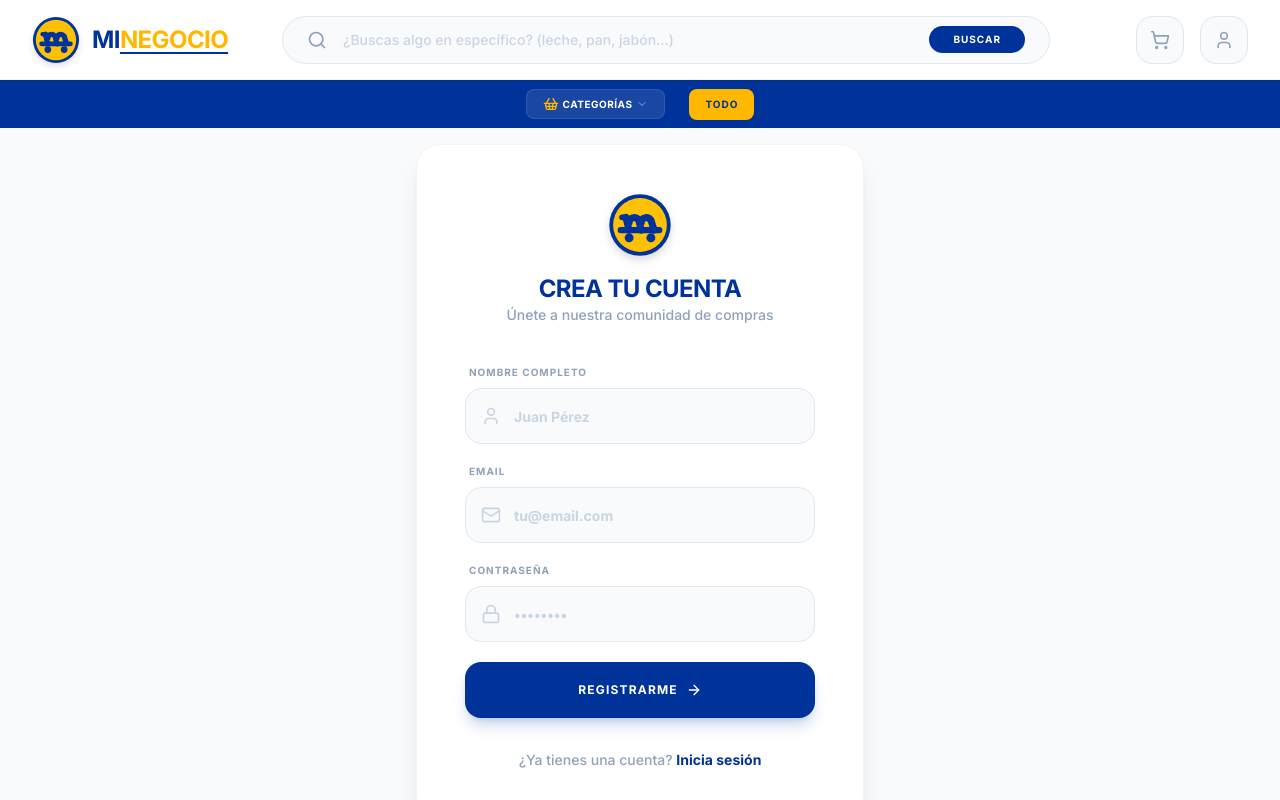
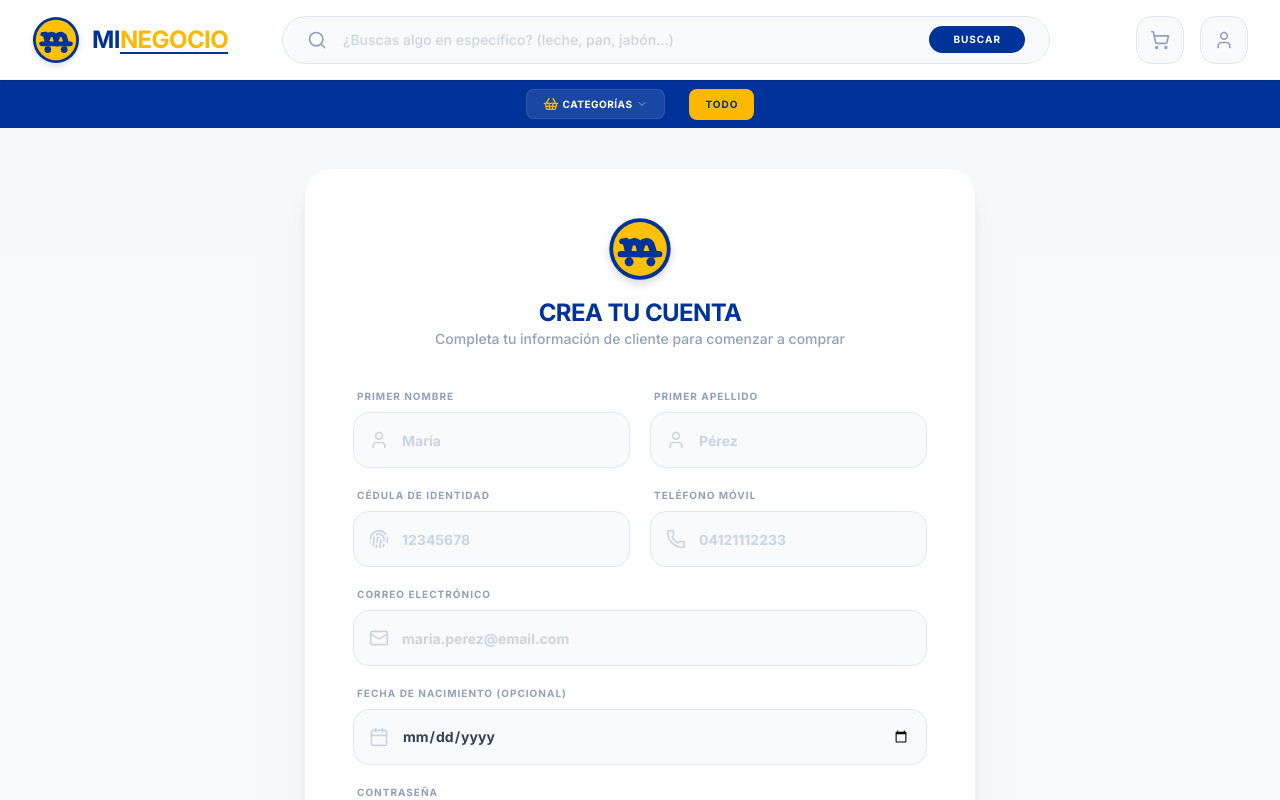
Before and after one commit to dmz-pz/e-commerce-v2, a React (Vite) app: page /register in a window 1280 px wide. Shown: the top 800 px of the page. Built offline with nearby package versions, Linux system fonts and the light colour scheme; no server answers.

Commit message:
feat(frontend): Actualizado el flujo de registro (Register.tsx, UserContext.tsx y apiClient.ts) para soportar y enviar los nuevos campos requeridos del cliente (cédula y teléfono).

```diff
--- a/src/context/UserContext.tsx
+++ b/src/context/UserContext.tsx
@@ -1,4 +1,5 @@
 import React, { createContext, useContext, useState, useEffect } from 'react';
+import { apiClient } from '../services/apiClient.ts';
 
 interface Address {
   id: string;
@@ -21,7 +22,15 @@ interface User {
 interface UserContextType {
   user: User | null;
   login: (email: string, password: string) => Promise<void>;
-  register: (name: string, email: string, password: string) => Promise<void>;
+  register: (data: {
+    cedula: string;
+    firstName: string;
+    lastName: string;
+    phone: string;
+    email: string;
+    password: string;
+    birthdate?: string;
+  }) => Promise<void>;
   logout: () => void;
   updateProfile: (data: Partial<User>) => Promise<void>;
   addAddress: (address: Omit<Address, 'id'>) => Promise<void>;
@@ -34,106 +43,130 @@ const UserContext = createContext<UserContextType | undefined>(undefined);
 export const UserProvider: React.FC<{ children: React.ReactNode }> = ({ children }) => {
   const [user, setUser] = useState<User | null>(null);
 
-  // Simulate persistent login
+  // Validar sesión inicial con el backend
   useEffect(() => {
+    const fetchMe = async () => {
+      const savedToken = localStorage.getItem('token');
+      if (savedToken) {
+        try {
+          const res = await apiClient.get<{
+            user: {
+              id: string;
+              name: string;
+              email: string;
+              phone?: string;
+              role?: string;
+            };
+          }>('auth/me');
+
+          if (res && res.user) {
+            const userObj: User = {
+              id: res.user.id,
+              name: res.user.name,
+              email: res.user.email,
+              phone: res.user.phone,
+              addresses: [],
+              role: (res.user.role?.toLowerCase() as any) || 'client'
+            };
+            setUser(userObj);
+            localStorage.setItem('demo_user', JSON.stringify(userObj));
+          }
+        } catch (err) {
+          console.error("Error al validar sesión con backend, limpiando credenciales:", err);
+          logout();
+        }
+      } else {
         const savedUser = localStorage.getItem('demo_user');
         if (savedUser) {
           setUser(JSON.parse(savedUser));
         }
+      }
+    };
+
+    fetchMe();
   }, []);
 
-  const login = async (email: string, _password: string) => {
-    // Simulate API call
-    return new Promise<void>((resolve, reject) => {
-      setTimeout(() => {
-        const demoAccounts: User[] = [
-          {
-            id: 'admin-1',
-            name: 'Administrador de Sede',
-            email: 'admin@supermercado.com',
+  const login = async (email: string, password: string) => {
+    const res = await apiClient.post<{
+      status: string;
+      token: string;
+      user: {
+        id: string;
+        name: string;
+        email: string;
+        phone?: string;
+        role?: string;
+      };
+    }>('auth/login', { email, password });
+
+    if (res && res.token) {
+      localStorage.setItem('token', res.token);
+      const userObj: User = {
+        id: res.user.id,
+        name: res.user.name,
+        email: res.user.email,
+        phone: res.user.phone,
         addresses: [],
-            role: 'admin'
-          },
-          {
-            id: 'staff-1',
-            name: 'Carlos Picker',
-            email: 'staff@supermercado.com',
-            addresses: [],
-            role: 'picker'
-          },
-          {
-            id: 'del-1',
-            name: 'Carlos Pérez',
-            email: 'delivery@supermercado.com',
-            addresses: [],
-            role: 'delivery'
-          },
-          {
-            id: 'client-1',
-            name: 'Mateo Sanchez',
-            email: 'cliente@gmail.com',
-            addresses: [],
-            role: 'client'
-          }
-        ];
-
-        const targetEmail = email.toLowerCase().trim();
-        const demoFound = demoAccounts.find(u => u.email === targetEmail);
-
-        if (demoFound) {
-          setUser(demoFound);
-          localStorage.setItem('demo_user', JSON.stringify(demoFound));
-          resolve();
-          return;
-        }
-
-        // Simple demo logic: check local storage or use mock
-        const savedUsers = JSON.parse(localStorage.getItem('registered_users') || '[]');
-        const found = savedUsers.find((u: any) => u.email.toLowerCase().trim() === targetEmail);
-
-        if (found) {
-          const userObj = { ...found, id: found.id || '1', role: found.role || 'client' };
+        role: (res.user.role?.toLowerCase() as any) || 'client'
+      };
       setUser(userObj);
       localStorage.setItem('demo_user', JSON.stringify(userObj));
-          resolve();
     } else {
-          reject(new Error('Credenciales inválidas. Prueba con: admin@supermercado.com, staff@supermercado.com o cliente@gmail.com'));
+      throw new Error('No se recibió el token de autenticación');
     }
-      }, 800);
-    });
   };
 
-  const register = async (name: string, email: string, _password: string) => {
-    return new Promise<void>((resolve) => {
-      setTimeout(() => {
-        const newUser: User = {
-          id: Math.random().toString(36).substr(2, 9),
-          name,
-          email,
-          addresses: [],
-          role: 'client'
-        };
-
-        const savedUsers = JSON.parse(localStorage.getItem('registered_users') || '[]');
-        localStorage.setItem('registered_users', JSON.stringify([...savedUsers, newUser]));
-
-        setUser(newUser);
-        localStorage.setItem('demo_user', JSON.stringify(newUser));
-        resolve();
-      }, 800);
-    });
+  const register = async (data: {
+    cedula: string;
+    firstName: string;
+    lastName: string;
+    phone: string;
+    email: string;
+    password: string;
+    birthdate?: string;
+  }) => {
+    // 1. Llamar a la API del backend para registrarse de forma segura
+    await apiClient.post<{ status: string; user: any }>('auth/register', data);
+    // 2. Loguearse automáticamente usando las credenciales recién creadas
+    await login(data.email, data.password);
   };
 
   const logout = () => {
     setUser(null);
     localStorage.removeItem('demo_user');
+    localStorage.removeItem('token');
   };
 
   const updateProfile = async (data: Partial<User>) => {
     if (!user) return;
+    try {
+      const res = await apiClient.patch<{
+        user: {
+          id: string;
+          name: string;
+          email: string;
+          phone?: string;
+          role?: string;
+        };
+      }>('auth/profile', data);
+
+      if (res && res.user) {
+        const updatedUser = {
+          ...user,
+          name: res.user.name,
+          email: res.user.email,
+          phone: res.user.phone,
+          role: (res.user.role?.toLowerCase() as any) || 'client'
+        };
+        setUser(updatedUser);
+        localStorage.setItem('demo_user', JSON.stringify(updatedUser));
+      }
+    } catch (err: any) {
+      console.warn("Falla al actualizar perfil en servidor, actualizando localmente:", err);
       const updatedUser = { ...user, ...data };
       setUser(updatedUser);
       localStorage.setItem('demo_user', JSON.stringify(updatedUser));
+    }
   };
 
   const addAddress = async (address: Omit<Address, 'id'>) => {
--- a/src/pages/Register.tsx
+++ b/src/pages/Register.tsx
@@ -2,12 +2,16 @@ import React, { useState } from 'react';
 import { motion } from 'motion/react';
 import { useNavigate, Link } from 'react-router-dom';
 import { useUser } from '../context/UserContext.tsx';
-import { User, Mail, Lock, ArrowRight, Loader2, Sparkles } from 'lucide-react';
+import { User, Mail, Lock, ArrowRight, Loader2, Phone, Calendar, Fingerprint } from 'lucide-react';
 import { Logo } from '../components/Logo.tsx';
 
 const Register: React.FC = () => {
-  const [name, setName] = useState('');
+  const [cedula, setCedula] = useState('');
+  const [firstName, setFirstName] = useState('');
+  const [lastName, setLastName] = useState('');
+  const [phone, setPhone] = useState('');
   const [email, setEmail] = useState('');
+  const [birthdate, setBirthdate] = useState('');
   const [password, setPassword] = useState('');
   const [loading, setLoading] = useState(false);
   const [error, setError] = useState('');
@@ -19,8 +23,35 @@ const Register: React.FC = () => {
     setLoading(true);
     setError('');
 
+    // Validaciones básicas de formato del frontend previas al backend
+    if (!/^\d{7,8}$/.test(cedula)) {
+      setError('La cédula debe contener entre 7 y 8 dígitos numéricos.');
+      setLoading(false);
+      return;
+    }
+
+    if (!/^\d{11}$/.test(phone)) {
+      setError('El teléfono debe contener exactamente 11 dígitos numéricos (ej: 04121234567).');
+      setLoading(false);
+      return;
+    }
+
+    if (password.length < 8) {
+      setError('La contraseña debe tener al menos 8 caracteres.');
+      setLoading(false);
+      return;
+    }
+
     try {
-      await register(name, email, password);
+      await register({
+        cedula,
+        firstName,
+        lastName,
+        phone,
+        email,
+        password,
+        birthdate: birthdate || undefined
+      });
       navigate('/profile');
     } catch (err: any) {
       setError(err.message || 'Error al registrarse');
@@ -30,11 +61,11 @@ const Register: React.FC = () => {
   };
 
   return (
-    <main className="min-h-[80vh] flex items-center justify-center p-4">
+    <main className="min-h-[90vh] flex items-center justify-center p-4 py-10 bg-slate-50/50">
       <motion.div
         initial={{ opacity: 0, y: 20 }}
         animate={{ opacity: 1, y: 0 }}
-        className="w-full max-w-md bg-white rounded-3xl shadow-xl shadow-border/5 border border-slate-100 overflow-hidden"
+        className="w-full max-w-2xl bg-white rounded-3xl shadow-xl shadow-border/5 border border-slate-100 overflow-hidden"
       >
         <div className="p-8 md:p-12">
           <div className="text-center mb-10">
@@ -42,41 +73,111 @@ const Register: React.FC = () => {
               <Logo className="w-full h-full" />
             </div>
             <h1 className="text-2xl font-black text-brand uppercase tracking-tight">Crea tu cuenta</h1>
-            <p className="text-slate-400 text-sm font-medium">Únete a nuestra comunidad de compras</p>
+            <p className="text-slate-400 text-sm font-medium">Completa tu información de cliente para comenzar a comprar</p>
           </div>
 
           <form onSubmit={handleSubmit} className="space-y-5">
+            <div className="grid grid-cols-1 md:grid-cols-2 gap-5">
+              {/* Primer Nombre */}
               <div>
-              <label className="block text-[10px] font-black text-slate-400 uppercase tracking-widest mb-2 px-1">Nombre Completo</label>
+                <label className="block text-[10px] font-black text-slate-400 uppercase tracking-widest mb-2 px-1">Primer Nombre</label>
                 <div className="relative">
                   <User className="absolute left-4 top-1/2 -translate-y-1/2 w-5 h-5 text-slate-300" />
                   <input
                     type="text"
                     required
+                    minLength={3}
+                    maxLength={16}
                     className="w-full h-14 bg-slate-50 border border-slate-200 rounded-2xl pl-12 pr-4 text-sm font-bold text-slate-700 focus:outline-none focus:ring-2 focus:ring-brand/20 focus:border-brand transition-all placeholder:text-slate-300"
-                  placeholder="Juan Pérez"
-                  value={name}
-                  onChange={(e) => setName(e.target.value)}
+                    placeholder="María"
+                    value={firstName}
+                    onChange={(e) => setFirstName(e.target.value)}
                   />
                 </div>
               </div>
 
+              {/* Primer Apellido */}
               <div>
-              <label className="block text-[10px] font-black text-slate-400 uppercase tracking-widest mb-2 px-1">Email</label>
+                <label className="block text-[10px] font-black text-slate-400 uppercase tracking-widest mb-2 px-1">Primer Apellido</label>
+                <div className="relative">
+                  <User className="absolute left-4 top-1/2 -translate-y-1/2 w-5 h-5 text-slate-300" />
+                  <input
+                    type="text"
+                    required
+                    minLength={3}
+                    maxLength={25}
+                    className="w-full h-14 bg-slate-50 border border-slate-200 rounded-2xl pl-12 pr-4 text-sm font-bold text-slate-700 focus:outline-none focus:ring-2 focus:ring-brand/20 focus:border-brand transition-all placeholder:text-slate-300"
+                    placeholder="Pérez"
+                    value={lastName}
+                    onChange={(e) => setLastName(e.target.value)}
+                  />
+                </div>
+              </div>
+
+              {/* Cédula */}
+              <div>
+                <label className="block text-[10px] font-black text-slate-400 uppercase tracking-widest mb-2 px-1">Cédula de Identidad</label>
+                <div className="relative">
+                  <Fingerprint className="absolute left-4 top-1/2 -translate-y-1/2 w-5 h-5 text-slate-300" />
+                  <input
+                    type="text"
+                    required
+                    className="w-full h-14 bg-slate-50 border border-slate-200 rounded-2xl pl-12 pr-4 text-sm font-bold text-slate-700 focus:outline-none focus:ring-2 focus:ring-brand/20 focus:border-brand transition-all placeholder:text-slate-300"
+                    placeholder="12345678"
+                    value={cedula}
+                    onChange={(e) => setCedula(e.target.value.replace(/\D/g, ''))}
+                  />
+                </div>
+              </div>
+
+              {/* Teléfono */}
+              <div>
+                <label className="block text-[10px] font-black text-slate-400 uppercase tracking-widest mb-2 px-1">Teléfono Móvil</label>
+                <div className="relative">
+                  <Phone className="absolute left-4 top-1/2 -translate-y-1/2 w-5 h-5 text-slate-300" />
+                  <input
+                    type="tel"
+                    required
+                    className="w-full h-14 bg-slate-50 border border-slate-200 rounded-2xl pl-12 pr-4 text-sm font-bold text-slate-700 focus:outline-none focus:ring-2 focus:ring-brand/20 focus:border-brand transition-all placeholder:text-slate-300"
+                    placeholder="04121112233"
+                    value={phone}
+                    onChange={(e) => setPhone(e.target.value.replace(/\D/g, ''))}
+                  />
+                </div>
+              </div>
+
+              {/* Email */}
+              <div className="md:col-span-2">
+                <label className="block text-[10px] font-black text-slate-400 uppercase tracking-widest mb-2 px-1">Correo Electrónico</label>
                 <div className="relative">
                   <Mail className="absolute left-4 top-1/2 -translate-y-1/2 w-5 h-5 text-slate-300" />
                   <input
                     type="email"
                     required
                     className="w-full h-14 bg-slate-50 border border-slate-200 rounded-2xl pl-12 pr-4 text-sm font-bold text-slate-700 focus:outline-none focus:ring-2 focus:ring-brand/20 focus:border-brand transition-all placeholder:text-slate-300"
-                  placeholder="tu@email.com"
+                    placeholder="maria.perez@email.com"
                     value={email}
                     onChange={(e) => setEmail(e.target.value)}
                   />
                 </div>
               </div>
 
-            <div>
+              {/* Fecha de Nacimiento (Opcional) */}
+              <div className="md:col-span-2">
+                <label className="block text-[10px] font-black text-slate-400 uppercase tracking-widest mb-2 px-1">Fecha de Nacimiento (Opcional)</label>
+                <div className="relative">
+                  <Calendar className="absolute left-4 top-1/2 -translate-y-1/2 w-5 h-5 text-slate-300" />
+                  <input
+                    type="date"
+                    className="w-full h-14 bg-slate-50 border border-slate-200 rounded-2xl pl-12 pr-4 text-sm font-bold text-slate-700 focus:outline-none focus:ring-2 focus:ring-brand/20 focus:border-brand transition-all placeholder:text-slate-300"
+                    value={birthdate}
+                    onChange={(e) => setBirthdate(e.target.value)}
+                  />
+                </div>
+              </div>
+
+              {/* Contraseña */}
+              <div className="md:col-span-2">
                 <label className="block text-[10px] font-black text-slate-400 uppercase tracking-widest mb-2 px-1">Contraseña</label>
                 <div className="relative">
                   <Lock className="absolute left-4 top-1/2 -translate-y-1/2 w-5 h-5 text-slate-300" />
@@ -89,13 +190,17 @@ const Register: React.FC = () => {
                     onChange={(e) => setPassword(e.target.value)}
                   />
                 </div>
+                <p className="text-[10px] text-slate-400 mt-2 px-1 font-semibold">
+                  Debe incluir mínimo 8 caracteres, al menos una mayúscula, una minúscula y un número.
+                </p>
+              </div>
             </div>
 
             {error && (
               <motion.p
                 initial={{ opacity: 0 }}
                 animate={{ opacity: 1 }}
-                className="text-red-500 text-xs font-bold text-center bg-red-50 py-3 rounded-xl border border-red-100"
+                className="text-red-500 text-xs font-bold text-center bg-red-50 py-3 px-4 rounded-xl border border-red-100"
               >
                 {error}
               </motion.p>
@@ -110,7 +215,7 @@ const Register: React.FC = () => {
                 <Loader2 className="w-5 h-5 animate-spin" />
               ) : (
                 <>
-                  Registrarme
+                  Registrarme y Comprar
                   <ArrowRight className="w-4 h-4 group-hover:translate-x-1 transition-transform" />
                 </>
               )}
--- a/src/services/apiClient.ts
+++ b/src/services/apiClient.ts
@@ -10,8 +10,10 @@ class ApiClient {
   ): Promise<T> {
     const url = endpoint.startsWith('/') ? endpoint : `/api/${endpoint}`;
 
+    const token = localStorage.getItem('token');
     const headers: Record<string, string> = {
       'Content-Type': 'application/json',
+      ...(token ? { 'Authorization': `Bearer ${token}` } : {}),
       ...((options.headers as Record<string, string>) || {}),
     };
 
@@ -19,7 +21,8 @@ class ApiClient {
 
     if (!response.ok) {
       const errorData = await response.json().catch(() => ({}));
-      throw new Error(errorData.error || `Error HTTP: status ${response.status}`);
+      const errMsg = errorData.message || errorData.error || `Error HTTP: status ${response.status}`;
+      throw new Error(errMsg);
     }
 
     // Algunos endpoints pueden retornar vacío o no JSON
```
Lines whose indentation alone changed are shown as unchanged.
